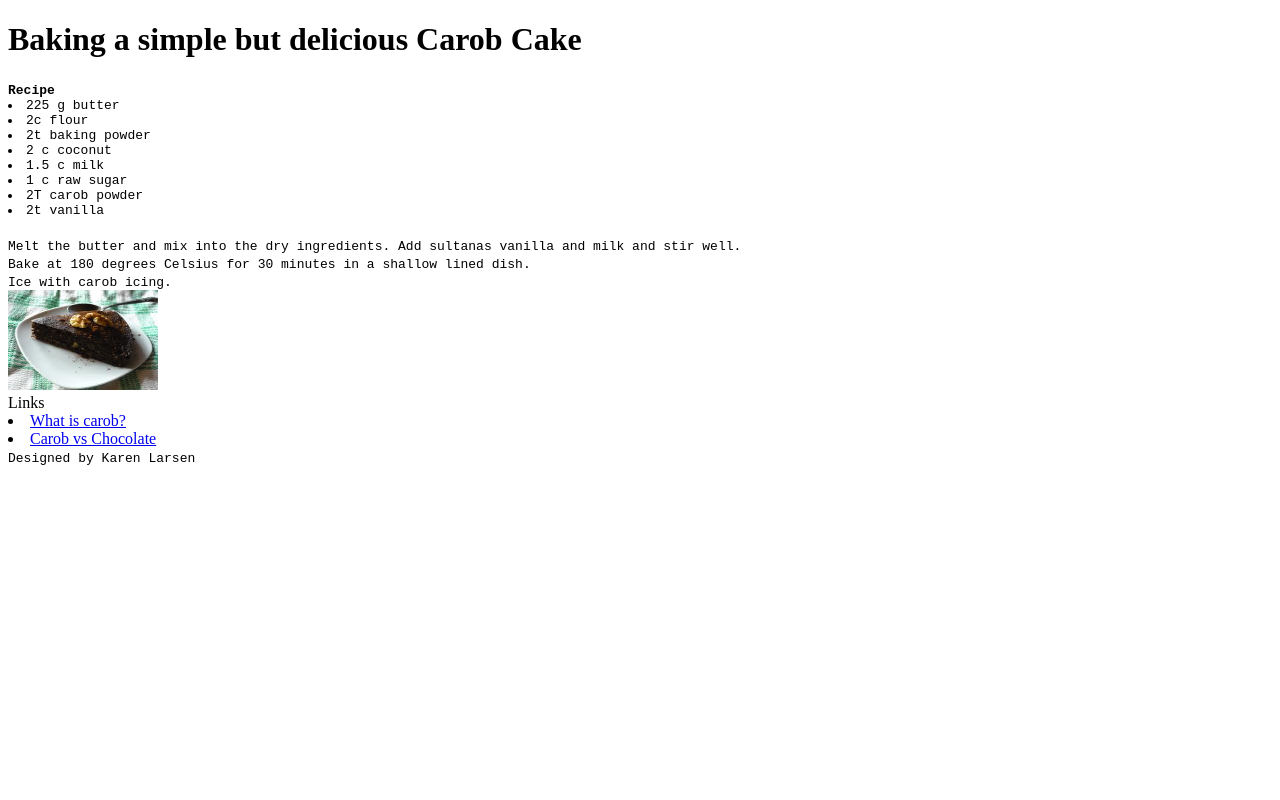
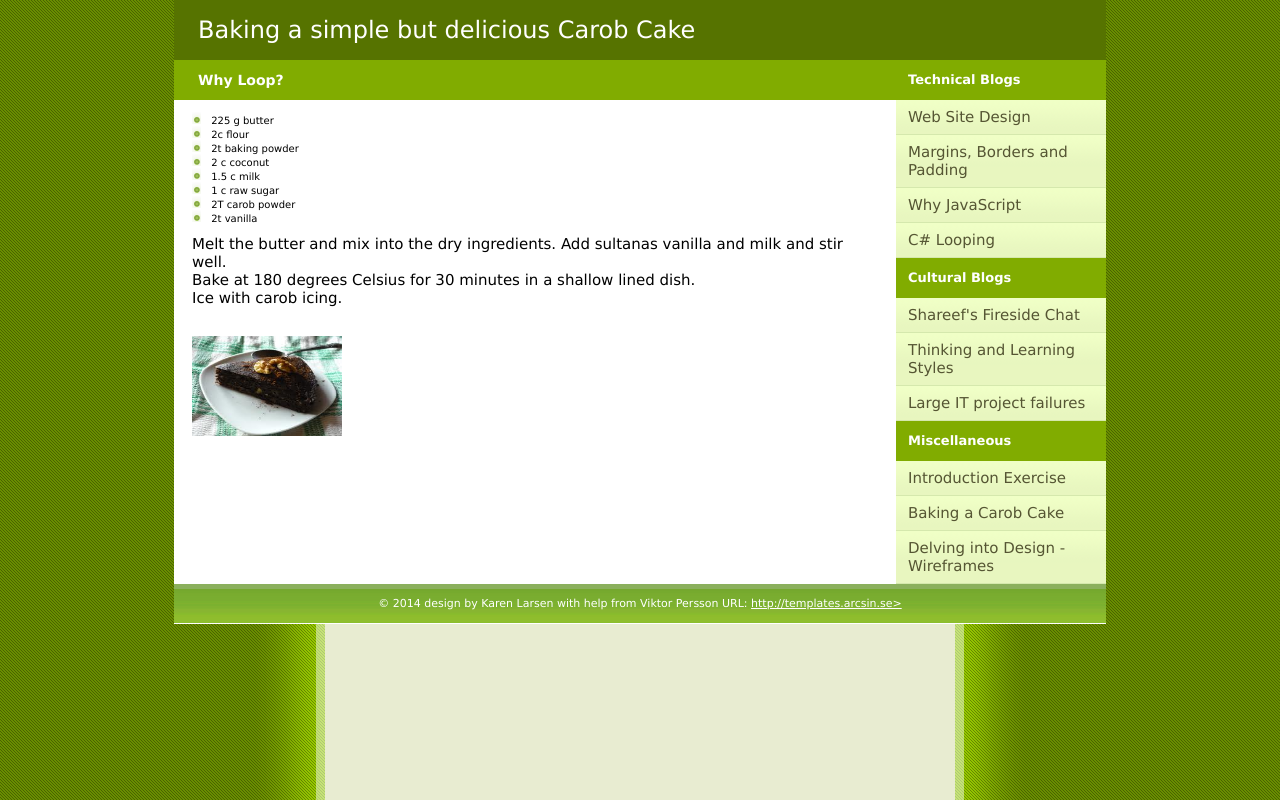
Before and after one commit to dplkjl/dplkjl.github.io, a plain HTML site: page unit1_projects/eda2.html in a window 1280 px wide. Drawn offline with Linux system fonts and the light colour scheme; files whose address does not match are found by name.

Commit message:
fitht commit for friday 27 June

```diff
--- a/unit1_projects/eda2.html
+++ b/unit1_projects/eda2.html
@@ -1,21 +1,30 @@
-<!DOCTYPE html>
+<!DOCTYPE html PUBLIC "-//W3C//DTD XHTML 1.1//EN"
+<html>
+
 <head>
-	<html lang="en">
-	<link href="stylesheets/eda2.css" rel="stylesheet">
-	<meta charset="utf-8"><header>
-    <title>Baking a simple but delicious Carob Cake</title>  <!-- tab label-->
+<meta http-equiv="content-type" content="text/html; charset=iso-8859-1"/>
+<meta name="description" content="description"/>
+<meta name="keywords" content="keywords"/>
+<meta name="author" content="author"/>
+<link rel="stylesheet" type="text/css" href="../blogposts/stylesheets/blog.css" media="screen"/>
+<title>Baking Carob Cake</title>
 </head>
-<header>
-  <!--<code>&#60;header&#62;</code> -->
-  <h1>Baking a simple but delicious Carob Cake  </h1>
-</header>
 
-<div class="group">
+<body>
 
-  <code class="default"><strong>Recipe </strong></code>
+<div class="container">
 
-  <section>
-    <code>	<li> 225 g butter</li>
+	<div class="top">
+		<a href="index.html"><span>Baking a simple but delicious Carob Cake</span></a>
+	</div>
+
+	<div class="main">
+
+		<div class="item">
+			<div class="content">
+				<h1>Why Loop?</h1>
+				<div class="body">
+					<li> 225 g butter</li>
 		    	  	<li> 2c flour</li>
 			  		<li> 2t baking powder</li>
 			  		<li> 2 c coconut</li>
@@ -24,23 +33,49 @@
 			  		<li> 2T carob powder</li>
 			  		<li> 2t vanilla </li>
 			  		<br>
-    Melt the butter and mix into the dry ingredients.  Add sultanas vanilla and milk and stir well.
+				    <p>Melt the butter and mix into the dry ingredients.  Add sultanas vanilla and milk and stir well.
 				    <br>
 				    Bake at 180 degrees Celsius for 30 minutes in a shallow lined dish.
 				    <br>
-    Ice with carob icing.
+				    Ice with carob icing.</p>
 				    <br>
-    <img alt="Photo of Slice of Carob Cake" height="100" longdesc="Photo of Slice of Carob Cake" src="../unit1_projects/images/carobcake.jpg" width="150" />
-    </code>
-  </section>
+				    <img alt="Photo of Slice of Carob Cake" height="100" longdesc="Photo of Slice of Carob Cake" src="../unit1_projects/images/carobcake.jpg" width="150" /></p>
 
-  <aside> Links
-    <li><a href="http://recipes.howstuffworks.com/what-is-carob.htm" target="_blank">What is carob?</a></li>
-    <li><a href="http://www.quickanddirtytips.com/health-fitness/healthy-eating/carob-vs-chocolate" target="_blank">Carob vs Chocolate</a></li>
-  </aside>
+				</div>
+			</div>
+
+		<div class="navigation">
+			<h1>Technical Blogs</h1>
+			<ul>
+				<li><a href = "../blogposts/week1_technical.html">Web Site Design</a></li>
+				<li><a href = "../blogposts/week2_technical.html">Margins, Borders and Padding</a></li>
+				<li><a href = "../blogposts/week3_technical.html">Why JavaScript</a></li>
+				<li><a href = "../blogposts/week4_technical.html">C# Looping</a></li>
+			</ul>
+
+			<h1>Cultural Blogs</h1>
+			<ul>
+				<li><a href = "../blogposts/week1_cultural.html">Shareef's Fireside Chat</a></li>
+				<li><a href = "../blogposts/week3_cultural.html">Thinking and Learning Styles</a></li>
+				<li><a href = "../blogposts/week4_cultural.html">Large IT project failures</a></li>
+			</ul>
+			<h1>Miscellaneous</h1>
+			<ul>
+				<li><a href = "../unit1_projects/eda1.html">Introduction Exercise</a></li>
+				<li><a href = "../unit1_projects/eda2.html">Baking a Carob Cake</a></li>
+				<li><a href = "../unit1_projects/my_wireframe.html">Delving into Design - Wireframes</a></li>
+			</ul>
+		</div>
+	</div>
+
+	<div class="clearer"><span></span></div>
+
+	<div class="footer">&copy; 2014 design by Karen Larsen with help from Viktor Persson URL: <a href="http://templates.arcsin.se">http://templates.arcsin.se></a>
+	</div></a>
+	</div>
 
 </div>
 
-<footer>
-  <code>Designed by Karen Larsen</code>
-</footer>
+</body>
+
+</html>
```
Also changed, not shown: index.html (+2 -3 lines). Lines whose indentation alone changed are shown as unchanged.
